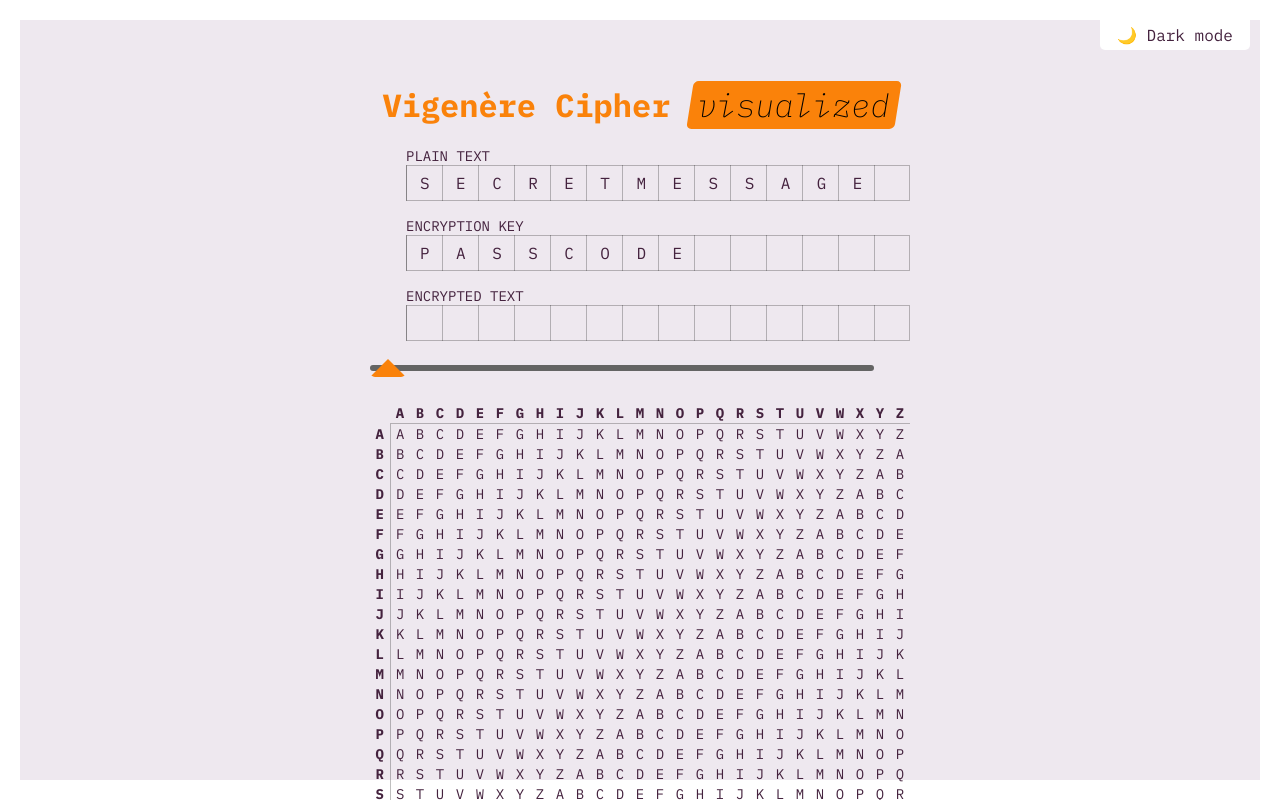
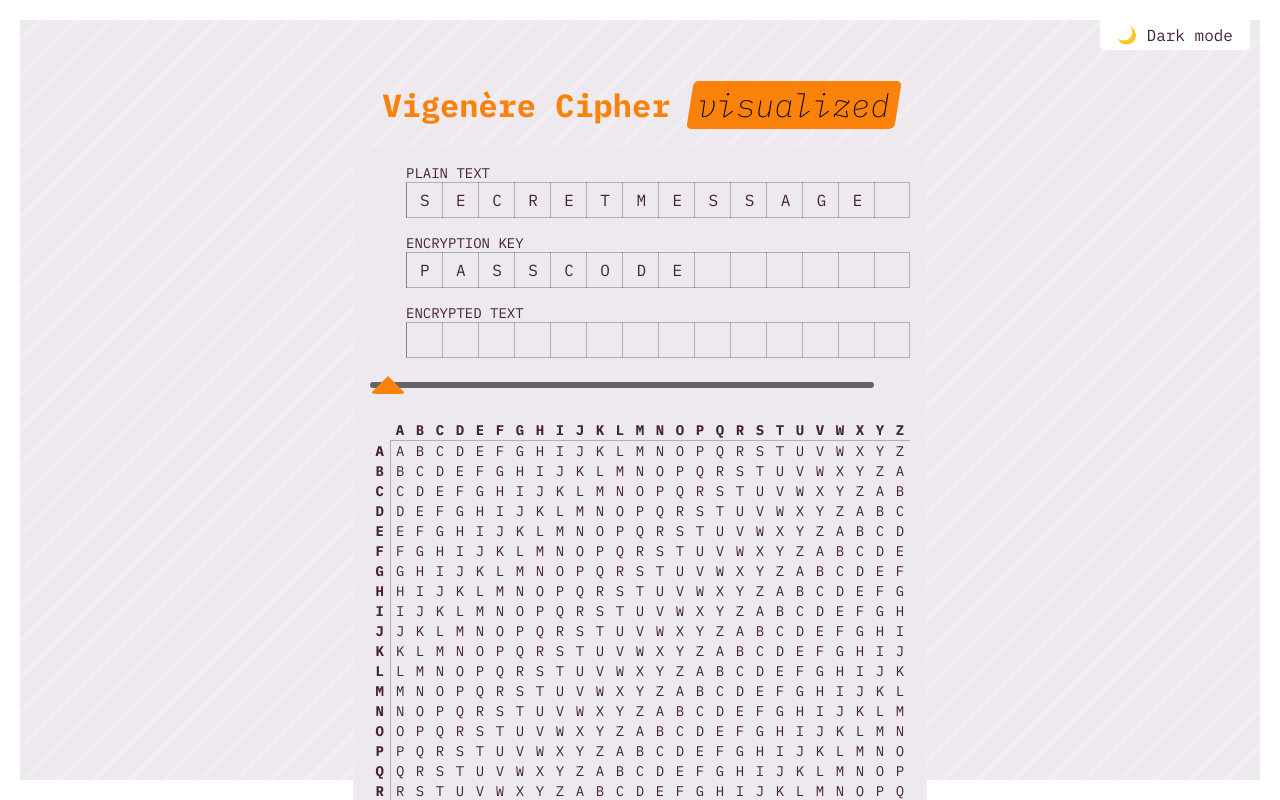
Before and after one commit to peippo/vigenere-cipher-visualized, a React (Create React App) app: page / in a window 1280 px wide. Shown: the top 800 px of the page. Built offline with nearby package versions, Linux system fonts and the light colour scheme.

Commit message:
Add background pattern

```diff
--- a/src/App.js
+++ b/src/App.js
@@ -20,19 +20,28 @@ const App = () => {
 				<Heading>
 					Vigenère Cipher <Subtag>visualized</Subtag>
 				</Heading>
+			</Header>
 
+			<Container>
 				<Controls
 					result={result}
 					setResult={setResult}
 					step={step}
 					setStep={setStep}
 				/>
-			</Header>
 
-			{result && <Tabula indices={result.indices} step={step} />}
+				{result && <Tabula indices={result.indices} step={step} />}
+			</Container>
 		</ThemeProvider>
 	);
 };
+
+const Container = styled.article`
+	background-color: ${(props) => props.theme.body};
+	border: 1px solid ${(props) => props.theme.bodyStripe};
+	padding: 1rem;
+	border-radius: 20px;
+`;
 
 const Header = styled.header`
 	display: flex;
--- a/src/components/Controls.js
+++ b/src/components/Controls.js
@@ -92,7 +92,6 @@ const InputsContainer = styled.div`
 
 const Range = styled.input`
 	-webkit-appearance: none;
-	width: 100%;
 	width: ${(props) =>
 		`calc(var(--lengthCount) * ${props.theme.inputCellSize})`};
 	border-radius: 5px;
--- a/src/components/Input.js
+++ b/src/components/Input.js
@@ -103,7 +103,7 @@ const Wrapper = styled.div`
 			props.contentType === "source"
 				? props.theme.sourceHighlight
 				: props.theme.keyHighlight};
-		z-index: -1;
+		z-index: 0;
 		transition: left 0.15s;
 	}
 `;
@@ -121,6 +121,15 @@ const StyledInput = styled.input`
 	text-indent: 11px;
 	text-transform: uppercase;
 	height: ${(props) => props.theme.inputCellSize};
+	position: relative;
+	z-index: 1;
+
+	&:hover:not(:disabled):not(:focus) {
+		border: 1px solid ${(props) => props.theme.inputBorderHover};
+		background: ${(props) =>
+			`linear-gradient(to left, ${props.theme.inputBorderHover} 1px, transparent 0)`};
+		background-size: ${(props) => props.theme.inputCellSize} 1px;
+	}
 
 	&:focus {
 		outline: none;
--- a/src/components/Tabula.js
+++ b/src/components/Tabula.js
@@ -23,7 +23,7 @@ const Tabula = ({ indices, step }) => {
 								key={letter}
 								scope="col"
 								style={{
-									"--indicatorHeight": stepIndices.column + 1,
+									"--indicatorHeight": stepIndices.column,
 								}}
 							>
 								{letter}
@@ -40,7 +40,7 @@ const Tabula = ({ indices, step }) => {
 								isCurrent={stepIndices.column === index}
 								scope="row"
 								style={{
-									"--indicatorWidth": stepIndices.row + 1,
+									"--indicatorWidth": stepIndices.row,
 								}}
 							>
 								{alphabet[index]}
@@ -63,6 +63,11 @@ const Table = styled.table`
 	font-size: 14px;
 	border-collapse: collapse;
 
+	& * {
+		position: relative;
+		z-index: 1;
+	}
+
 	&:after {
 		content: "";
 		position: absolute;
@@ -74,6 +79,7 @@ const Table = styled.table`
 		transform: scale(1.5);
 		border-radius: 1000px;
 		transition: left 0.15s, top 0.15s;
+		z-index: 1;
 	}
 
 	${(props) =>
@@ -110,9 +116,6 @@ const HeaderCell = styled.th`
 		content: "";
 		background-color: ${(props) => props.theme.indicatorBar};
 		position: absolute;
-		top: 0;
-		left: 0;
-		z-index: -1;
 	}
 `;
 
@@ -124,6 +127,8 @@ const ColumnHeaderCell = styled(HeaderCell)`
 		props.isCurrent &&
 		css`
 			&:after {
+				top: 100%;
+				left: 0;
 				width: ${(props) => props.theme.cellSize};
 				height: ${(props) =>
 					`calc(var(--indicatorHeight) * ${props.theme.cellSize})`};
@@ -140,6 +145,8 @@ const RowHeaderCell = styled(HeaderCell)`
 		props.isCurrent &&
 		css`
 			&:after {
+				top: 0;
+				left: 100%;
 				height: ${(props) => props.theme.cellSize};
 				width: ${(props) =>
 					`calc(var(--indicatorWidth) * ${props.theme.cellSize})`};
--- a/src/index.css
+++ b/src/index.css
@@ -4,6 +4,7 @@
 	--theme-color-primary: rgb(250, 130, 10);
 
 	--color-body-light: rgb(238, 232, 239);
+	--color-body-stripe-light: rgb(242, 236, 243);
 	--color-text-light: rgb(68, 34, 62);
 	--color-body-border-light: rgb(255, 255, 255);
 	--color-source-highlight-light: rgb(126, 255, 148);
@@ -11,9 +12,12 @@
 	--color-result-highlight-light: var(--theme-color-primary);
 	--color-indicator-bar-light: rgba(255, 255, 255, 0.5);
 	--color-input-border-light: rgba(0, 0, 0, 0.25);
+	--color-input-border-hover-light: rgba(0, 0, 0, 0.5);
+	--color-input-background-light: rgba(255, 255, 255, 1);
 	--color-slider-track-light: rgb(100, 100, 100);
 
 	--color-body-dark: rgb(33, 37, 40);
+	--color-body-stripe-dark: rgb(29, 33, 36);
 	--color-text-dark: rgb(210, 210, 210);
 	--color-body-border-dark: rgb(23, 27, 30);
 	--color-source-highlight-dark: rgb(43, 89, 0);
@@ -21,6 +25,8 @@
 	--color-result-highlight-dark: var(--theme-color-primary);
 	--color-indicator-bar-dark: rgba(255, 255, 255, 0.1);
 	--color-input-border-dark: rgba(255, 255, 255, 0.2);
+	--color-input-border-hover-dark: rgba(255, 255, 255, 0.4);
+	--color-input-background-dark: rgba(0, 0, 0, 1);
 	--color-slider-track-dark: rgb(80, 80, 80);
 }
 
--- a/src/theme/index.js
+++ b/src/theme/index.js
@@ -3,6 +3,8 @@ import { createGlobalStyle } from "styled-components";
 export const GlobalStyles = createGlobalStyle`
     body {
         background: ${({ theme }) => theme.body};
+		background: ${({ theme }) =>
+			`repeating-linear-gradient( -45deg, ${theme.bodyStripe}, ${theme.bodyStripe} 5px, ${theme.body} 5px, ${theme.body} 25px )`};
         color: ${({ theme }) => theme.text};
         border: 20px solid ${({ theme }) => theme.bodyBorder};
         padding: 1rem;
@@ -19,6 +21,7 @@ const generalStyles = {
 
 export const lightTheme = {
 	body: "var(--color-body-light)",
+	bodyStripe: "var(--color-body-stripe-light)",
 	text: "var(--color-text-light)",
 	bodyBorder: "var(--color-body-border-light)",
 	sourceHighlight: "var(--color-source-highlight-light)",
@@ -26,12 +29,15 @@ export const lightTheme = {
 	resultHighlight: "var(--color-result-highlight-light)",
 	indicatorBar: "var(--color-indicator-bar-light)",
 	inputBorder: "var(--color-input-border-light)",
+	inputBorderHover: "var(--color-input-border-hover-light)",
+	inputBackground: "var(--color-input-background-light)",
 	sliderTrack: "var(--color-slider-track-light)",
 	...generalStyles,
 };
 
 export const darkTheme = {
 	body: "var(--color-body-dark)",
+	bodyStripe: "var(--color-body-stripe-dark)",
 	text: "var(--color-text-dark)",
 	bodyBorder: "var(--color-body-border-dark)",
 	sourceHighlight: "var(--color-source-highlight-dark)",
@@ -39,6 +45,8 @@ export const darkTheme = {
 	resultHighlight: "var(--color-result-highlight-dark)",
 	indicatorBar: "var(--color-indicator-bar-dark)",
 	inputBorder: "var(--color-input-border-dark)",
+	inputBorderHover: "var(--color-input-border-hover-dark)",
+	inputBackground: "var(--color-input-background-dark)",
 	sliderTrack: "var(--color-slider-track-dark)",
 	...generalStyles,
 };
```
